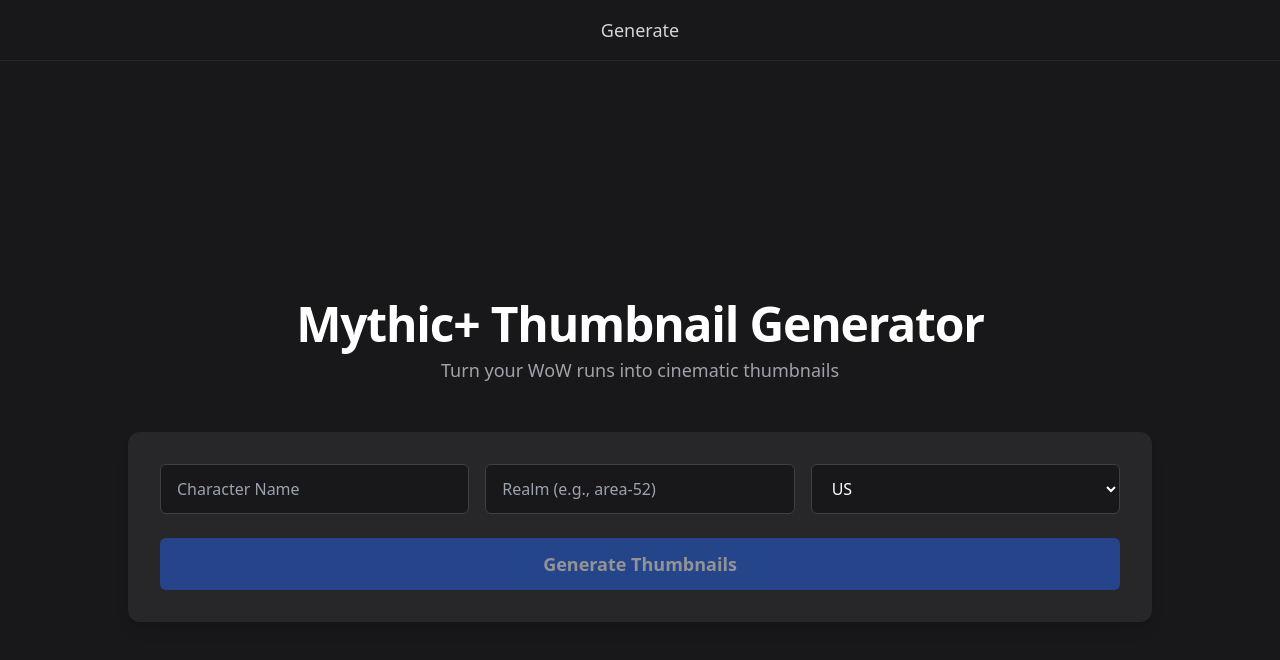
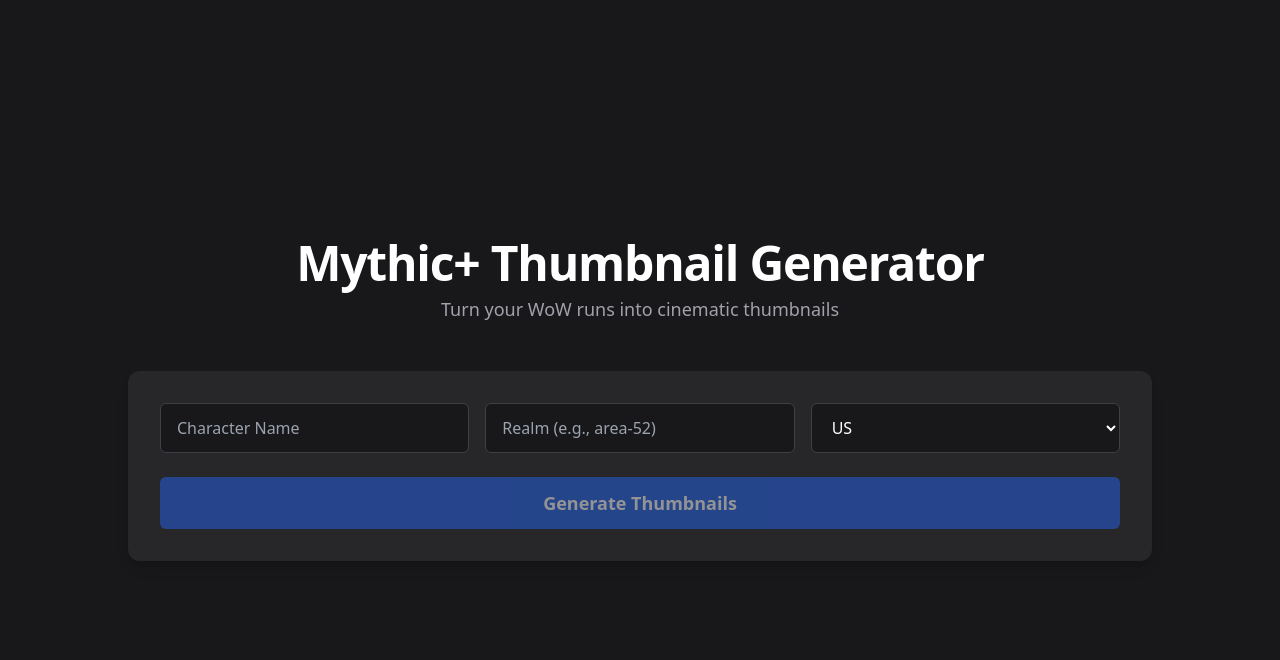
Before and after one commit to lancebailey26/mythic-media, a Next.js app: page / in a window 1280 px wide. Shown: the top 660 px of the page. Built offline with nearby package versions, Linux system fonts and the light colour scheme.

Commit message:
remove nav

```diff
--- a/src/app/layout.tsx
+++ b/src/app/layout.tsx
@@ -1,11 +1,10 @@
 import '../../styles/globals.css';
 import { ReactNode } from 'react';
-import Nav from '@/components/nav';
 export default function RootLayout({ children }: { children: ReactNode }) {
   return (
     <html lang="en">
       <title>Mythic Media</title>
-      <body><Nav />{children}</body>
+      <body>{children}</body>
     </html>
   );
 }
```
